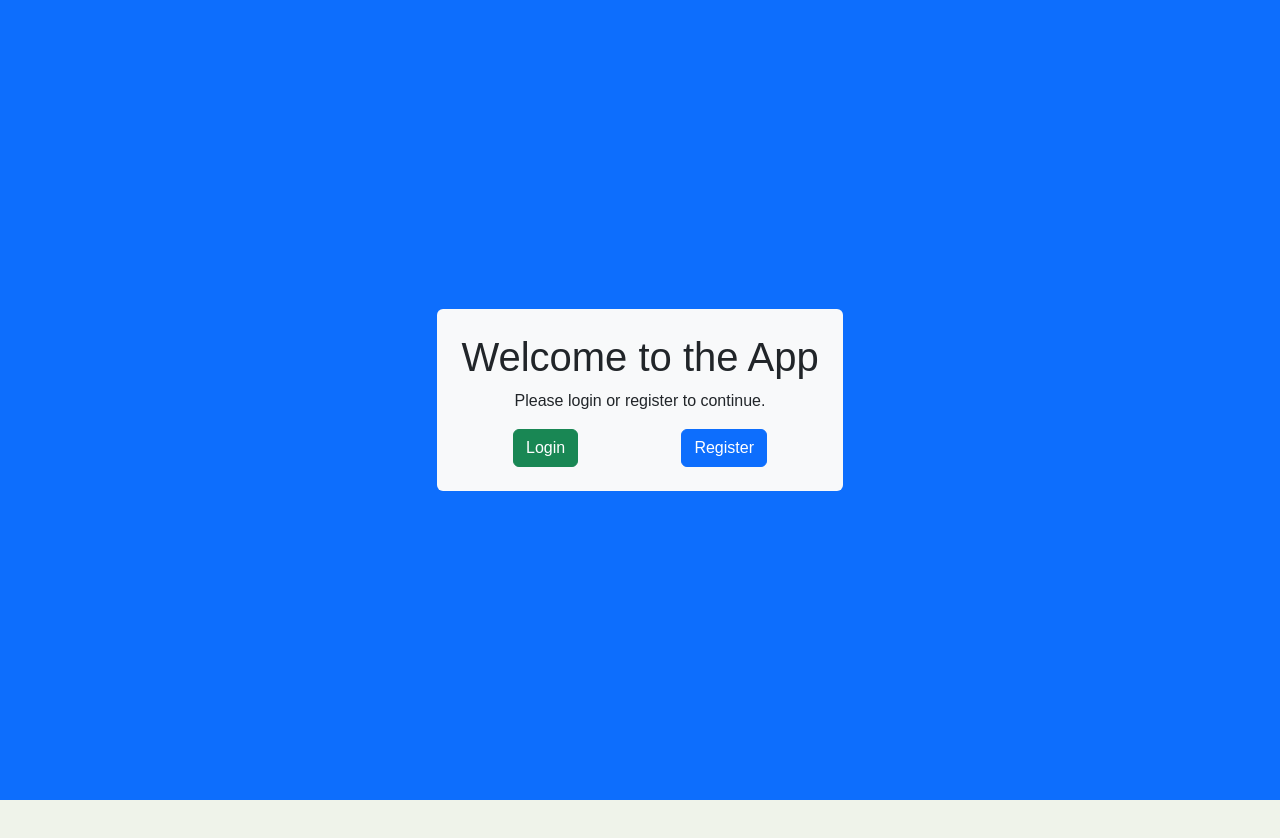
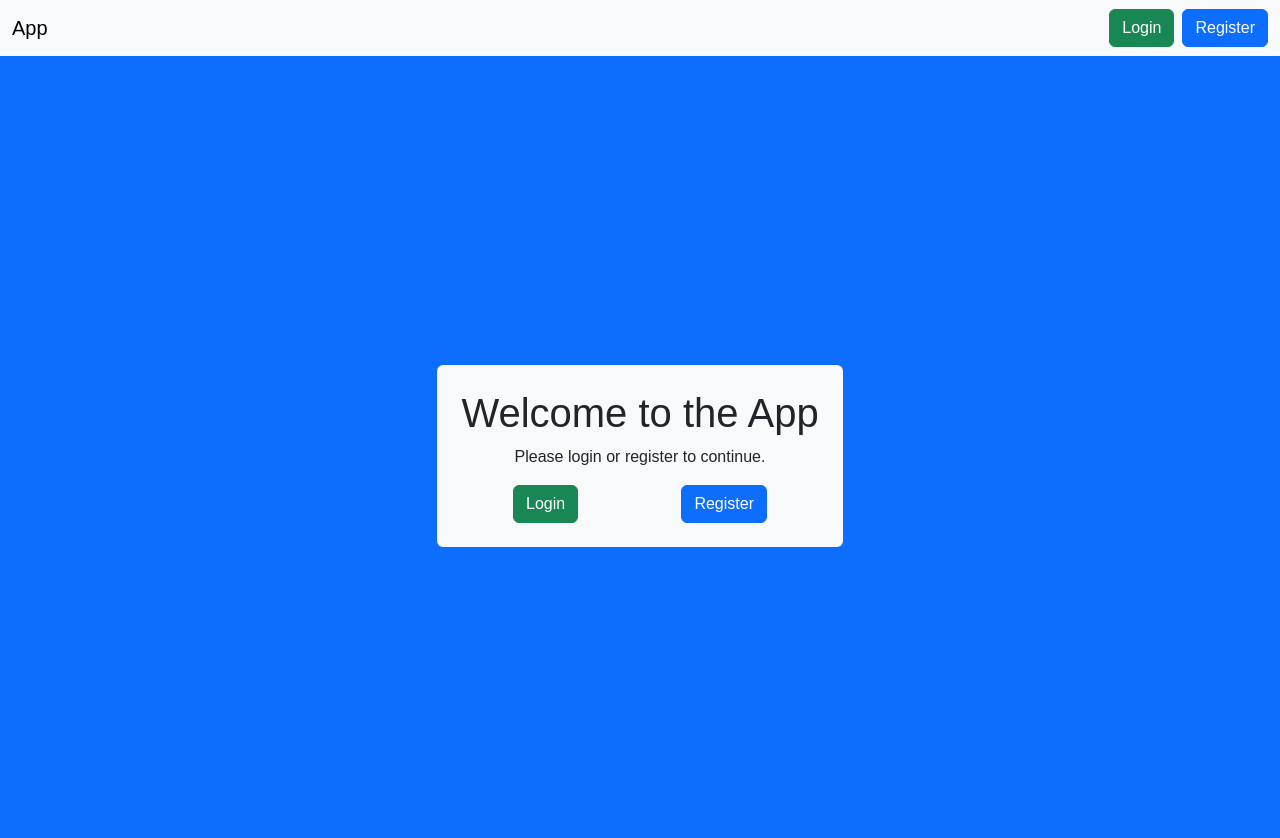
Before and after one commit to Shikhar-Basnet/app, a React (Vite) app in the folder frontend/: page / in a window 1280 px wide. Shown: the top 838 px of the page. Before the commit the page ends 800 px from the top, so only its background shows below. Built offline with nearby package versions, Linux system fonts and the light colour scheme.

Commit message:
Update App.jsx

```diff
--- a/frontend/src/App.jsx
+++ b/frontend/src/App.jsx
@@ -1,4 +1,3 @@
-// App.jsx
 import React, { useState, useEffect } from 'react';
 import { Routes, Route, useNavigate } from 'react-router-dom';
 import axios from 'axios';
@@ -8,23 +7,22 @@ import Login from './components/Login';
 import AdminDashboard from './components/AdminDashboard';
 import UserDashboard from './components/UserDashboard';
 import ProtectedRoute from './routes/ProtectedRoute';
+import Navbar from './components/Navbar';
 
 function App() {
     const [isAuthenticated, setIsAuthenticated] = useState(false);
     const [role, setRole] = useState(null);
+    const [loading, setLoading] = useState(true);
     const navigate = useNavigate();
 
     useEffect(() => {
-        // Check if the user is authenticated by verifying the JWT token on page load
         axios.get('http://localhost:5000', { withCredentials: true })
             .then((res) => {
                 if (res.data.Status === 'Success') {
                     setIsAuthenticated(true);
-                    setRole(res.data.role); // Store the role after token verification
+                    setRole(res.data.role);
                     localStorage.setItem('role', res.data.role);
                     localStorage.setItem('authenticated', true);
-
-                    // If authenticated, navigate to the correct dashboard based on role
                     if (res.data.role === 'admin') {
                         navigate('/admin-dashboard');
                     } else if (res.data.role === 'user') {
@@ -39,10 +37,26 @@ function App() {
                 setIsAuthenticated(false);
                 localStorage.setItem('authenticated', false);
                 console.log(err);
-            });
+            })
+            .finally(() => setLoading(false)); // Set loading to false after fetching
     }, [navigate]);
 
+    const handleLogout = () => {
+        setIsAuthenticated(false);
+        localStorage.setItem('authenticated', false);
+        localStorage.removeItem('role');
+        navigate('/');
+    };
+
     return (
+        <>
+            <Navbar isAuthenticated={isAuthenticated} handleLogout={handleLogout} />
+            {loading ? (
+                <div className="d-flex justify-content-center align-items-center vh-100">
+                    <div className="spinner-border" role="status">
+                    </div>
+                </div>
+            ) : (
                 <Routes>
                     <Route path="/" element={<Home />} />
                     <Route path="/register" element={<Register />} />
@@ -65,6 +79,8 @@ function App() {
                         }
                     />
                 </Routes>
+            )}
+        </>
     );
 }
 
```
Lines whose indentation alone changed are shown as unchanged.
